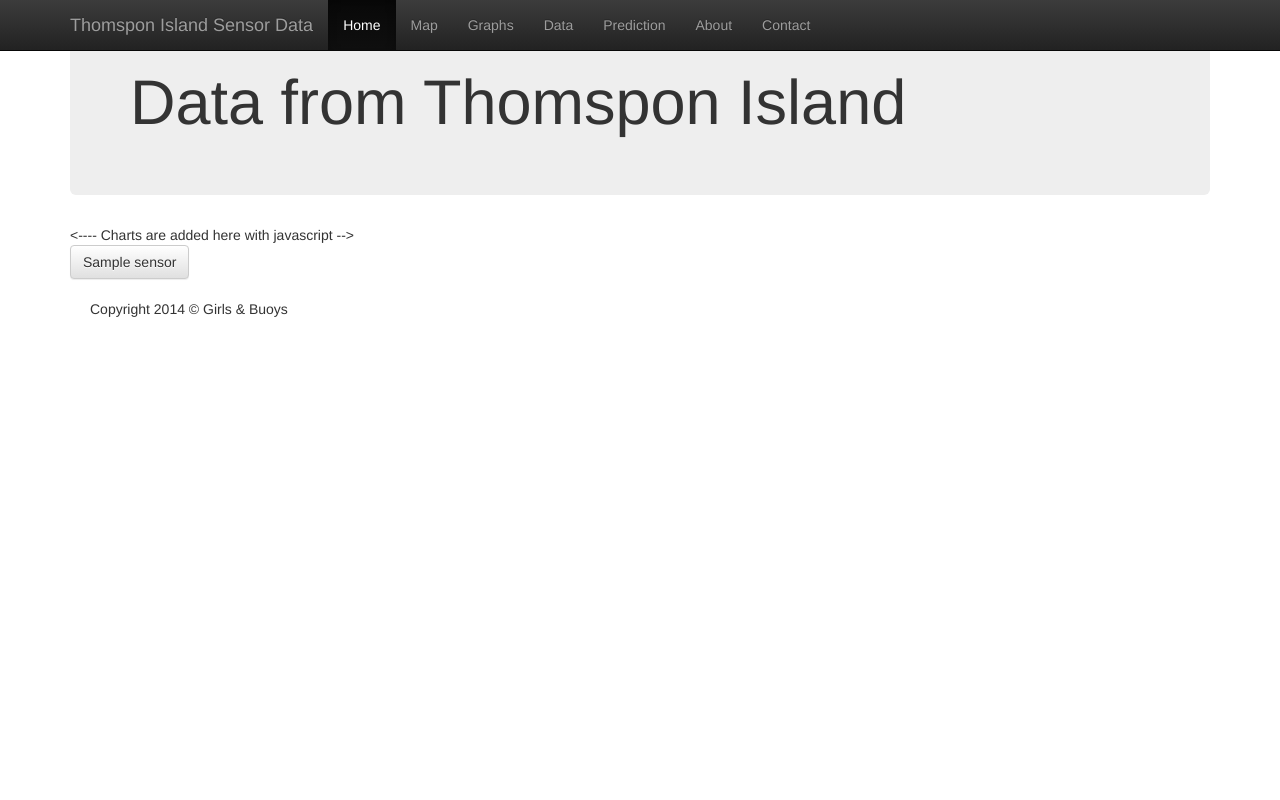
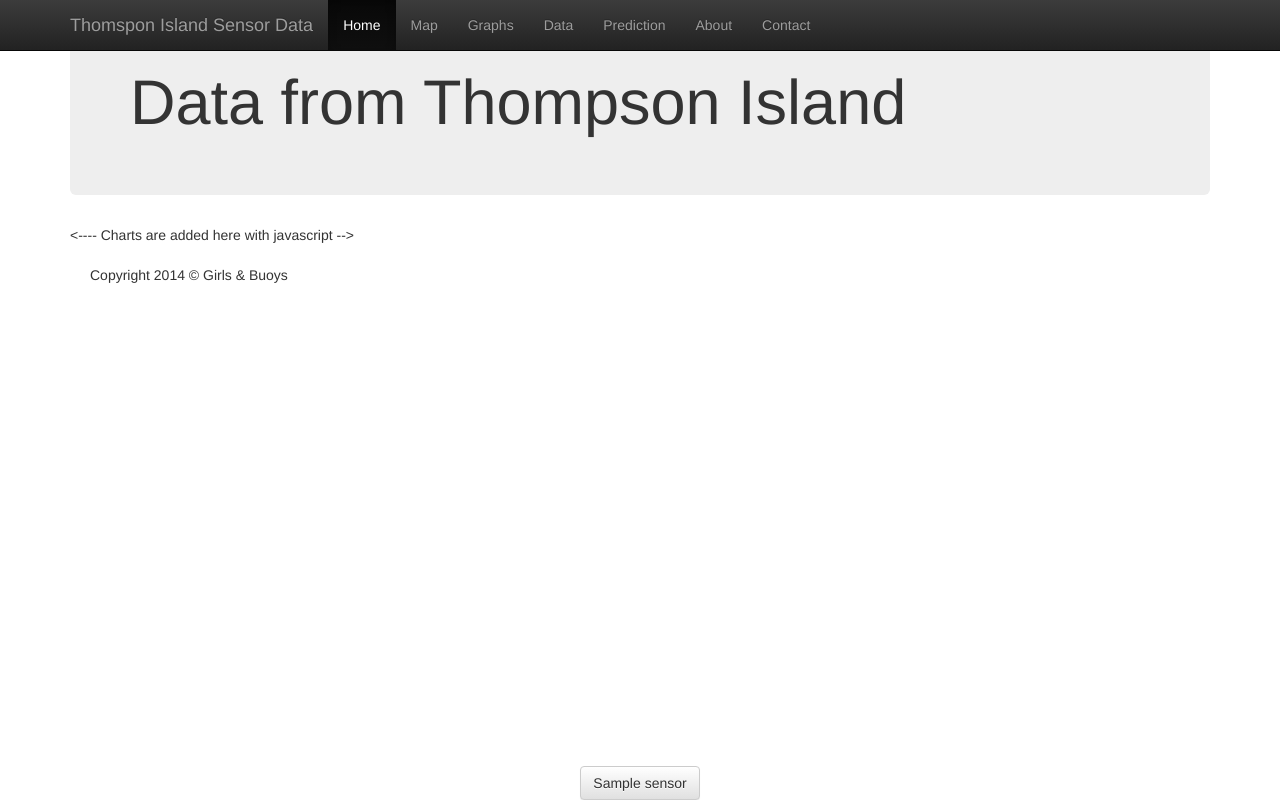
Before and after one commit to lindakukolich/sensor_data_exploration, a Django app: template sensor_data_exploration/sensor_data_exploration/templates/explorer/index.html in a window 1280 px wide. Run offline with Django 3.2, Linux system fonts and the light colour scheme; the template is opened without the code that fills it: most values are stand-ins (such as "Sample title", 1, 10 or a date in 2020); some libraries are stand-ins or nearby versions.

Commit message:
Buttons on the bottom stay on the bottom

```diff
--- /dev/null
+++ b/sensor_data_exploration/sensor_data_exploration/static/explorer.css
@@ -0,0 +1 @@
+body { padding-bottom: 70px; }
--- a/sensor_data_exploration/sensor_data_exploration/templates/explorer/index.html
+++ b/sensor_data_exploration/sensor_data_exploration/templates/explorer/index.html
@@ -8,6 +8,7 @@
     <meta name="viewport" content="width=device-width, initial-scale=1.0">
     <title>Sensor Data Exploration Root</title>
     <link rel="stylesheet" type="text/css" media="screen" href="{%static "common.css" %}" />
+    <link rel="stylesheet" type="text/css" media="screen" href="{%static "explorer.css" %}" />
 
     <script type="text/javascript">
       var goodPlotData = "{{ goodPlotData|safe }}"
@@ -67,7 +68,7 @@
     </div>
     <div class="container">
       <div class="jumbotron">
-	<h1> Data from Thomspon Island</h1>
+	<h1> Data from Thompson Island</h1>
 	</div>
       <div id="ourdata">
       </div>
@@ -75,7 +76,7 @@
 	<---- Charts are added here with javascript -->
       </div>
 
-    <div id="ajax-graph">
+    <div id="ajax-graph" align="center" class="navbar-fixed-bottom">
 
       {% if sensor_list %}
          {% for sensor in sensor_list %}
```
